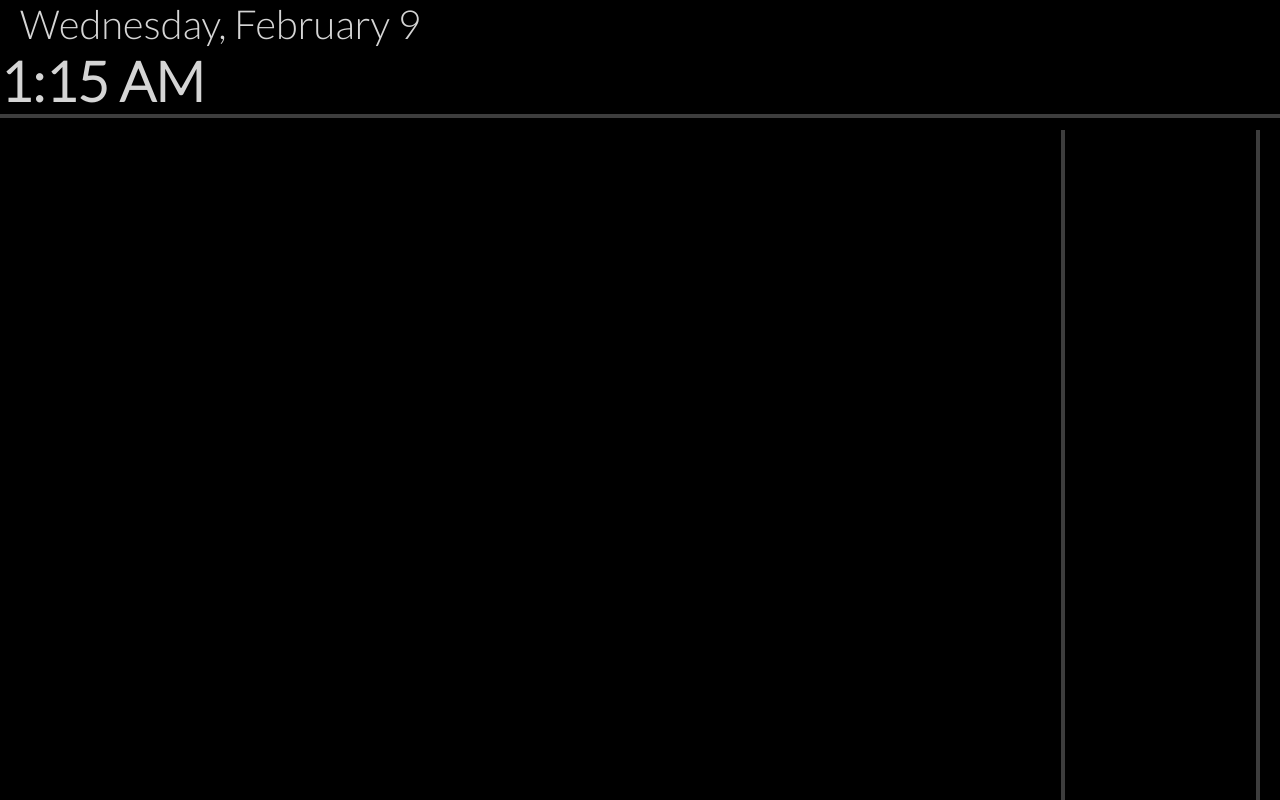
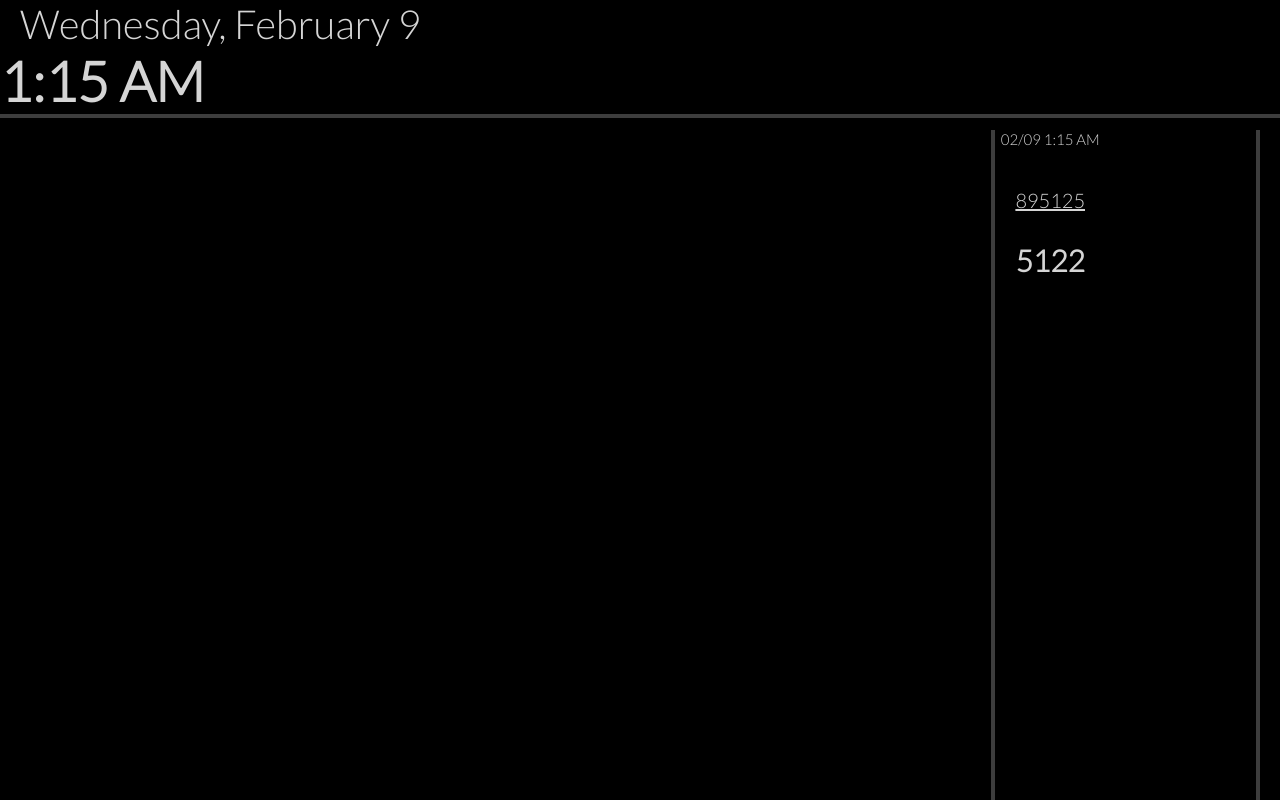
Before and after one commit to ashamrock/WeatherLTE, a plain HTML site: page index.html in a window 1280 px wide. Drawn offline with nearby package versions, Linux system fonts and the light colour scheme; no server answers.

Commit message:
fixed stocks

```diff
--- a/css/style.css
+++ b/css/style.css
@@ -21,7 +21,10 @@ body {
 opacity: 100%;
 }
 
-
+.update-time{
+  font-size: 15px;
+  text-align: center;
+}
 
 .topBar {
   position: fixed;
--- a/index.html
+++ b/index.html
@@ -70,32 +70,30 @@
     <article class="container__middle">
     <div class="stocks">
 
-      <div class="stock">
-        <!-- <span id="openmNav" ></span> -->
-        <p id="stock1-name" class="stockName" ></p>
-        <p id="stock1-price" class="stockPrice"></p>
+      <div class="update-time" id="update-time">
       </div>
 
       <div class="stock">
-        <!-- <span id="openmNav" ></span> -->
+        <p id="stock1-name" class="stockName" >895125</p>
+        <p id="stock1-price" class="stockPrice">5122</p>
+      </div>
+
+      <div class="stock">
         <p id="stock2-name" class="stockName" ></p>
         <p id="stock2-price" class="stockPrice"></p>
       </div>
 
       <div class="stock">
-        <!-- <span id="openmNav" ></span> -->
         <p id="stock3-name" class="stockName" ></p>
         <p id="stock3-price" class="stockPrice"></p>
       </div>
 
       <div class="stock">
-        <!-- <span id="openmNav" ></span> -->
         <p id="stock4-name" class="stockName" ></p>
         <p id="stock4-price" class="stockPrice"></p>
       </div>
 
       <div class="stock">
-        <!-- <span id="openmNav" ></span> -->
         <p id="stock5-name" class="stockName" ></p>
         <p id="stock5-price" class="stockPrice"></p>
       </div>
--- a/js/weather.js
+++ b/js/weather.js
@@ -4,11 +4,15 @@ var stockPrice1 = $(".stock1-price");
 var stockName2 = $(".stock2-name");
 var stockPrice2 = $(".stock2-price");
 
+
 function update() {
   date = new Date();
-  dayIndex = date.getDay()
+  // dayIndex = date.getDay()
   currentTime = date.toLocaleTimeString([], {timeStyle: 'short'})
   currentDate = date.toDateString();
+  updateTime = new Date().toLocaleString(undefined, {
+    weekday: 'short', month: "short", day: "numeric",
+ });
   today = new Date().toLocaleString(undefined, {
     weekday: 'long', month: "long", day: "numeric",
  });
@@ -22,6 +26,16 @@ update();
 
 
 function getStocks(){
+
+  var today = new Date();
+  var dd = String(today.getDate()).padStart(2, '0');
+  var mm = String(today.getMonth() + 1).padStart(2, '0'); //January is 0!
+  // var yyyy = today.getFullYear();
+  today = mm + '/' + dd
+  updateTime =today + " " + currentTime
+  console.log(updateTime);
+
+  document.getElementById("update-time").innerHTML = (today + " " + currentTime);
 
   stockKey = config.STOCK_KEY;
   stockKey2 = config.STOCK_KEY1;
@@ -81,14 +95,13 @@ function getStocks(){
   };
 
   $.ajax(stock4).done(function (response) {
-    console.log(response)
     var tickerName = response["Realtime Currency Exchange Rate"]["1. From_Currency Code"];
     var tickerPrice = response["Realtime Currency Exchange Rate"]["9. Ask Price"];
     document.getElementById("stock4-name").innerHTML = tickerName;
     document.getElementById("stock4-price").innerHTML = Number(tickerPrice);
   });
 
-  // setTimeout(getStocks, 3.6e+6)
+   setTimeout(getStocks, 3.6e+6)
 };
 
 getStocks();
```
